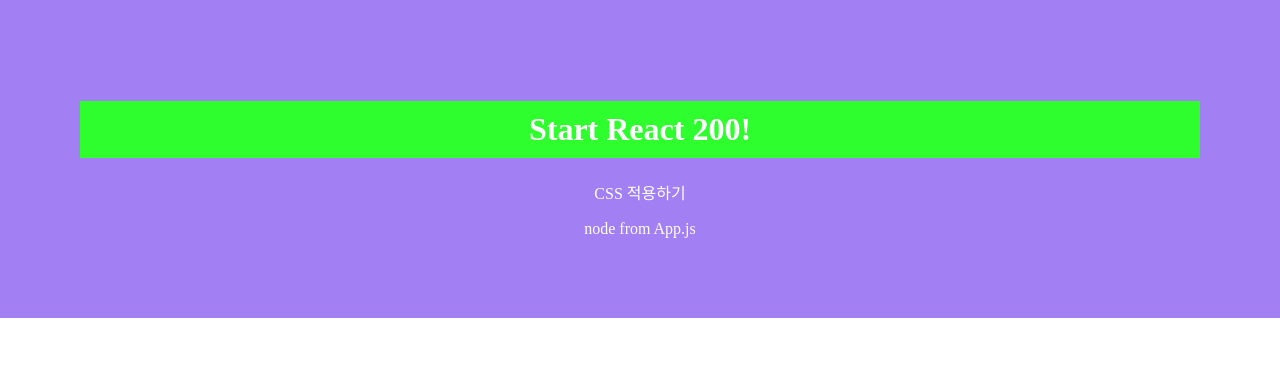
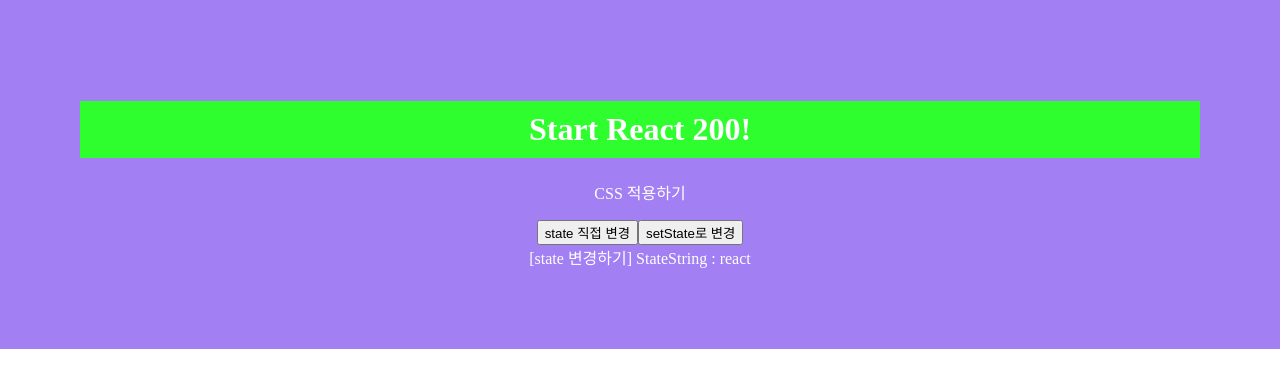
Before and after one commit to leejungyeoul/react200, a React (Create React App) app in the folder client/: page / in a window 1280 px wide. Shown: the top 388 px of the page. Built offline with nearby package versions, Linux system fonts and the light colour scheme.

Commit message:
025. setState() 함수 사용하기

```diff
--- a/client/src/App.js
+++ b/client/src/App.js
@@ -1,15 +1,13 @@
 import React from 'react';
 import './App.css';
-import PropsNode from './R023_PropsNode'
+import SetState from './R025_SetState'
 
 function App() {
   return (
     <div>
       <h1>Start React 200!</h1>
       <p>CSS 적용하기</p>
-      <PropsNode>
-        <span>node from App.js</span>
-      </PropsNode>
+      <SetState/>
     </div>
   );
 }
--- a/client/src/R023_PropsNode.js
+++ /dev/null
@@ -1,13 +0,0 @@
-import React, { Component } from 'react';
-
-class R023_PropsNode extends Component {
-  render() {
-    return (
-    <div style={{padding: "0px"}}>
-      {this.props.children}
-    </div>
-    )
-  }
-}
-
-export default R023_PropsNode;
--- /dev/null
+++ b/client/src/R025_SetState.js
@@ -0,0 +1,27 @@
+import React, { Component } from 'react';
+
+class R025_SetState extends Component {
+  constructor (props) {
+    super(props);
+    this.state = {
+        StateString: 'react',
+    }
+  }
+
+  StateChange = (flag) => {
+    if(flag == 'direct') this.state.StateString = '리액트';
+    if(flag == 'setstate') this.setState({StateString : '리액트'});
+  }
+
+  render() {
+    return (
+    <div style={{padding: "0px"}}>
+      <button onClick={(e) => this.StateChange('direct', e)}>state 직접 변경</button>
+      <button onClick={(e) => this.StateChange('setstate', e)}>setState로 변경</button><br/>
+      [state 변경하기] StateString : {this.state.StateString}
+    </div>
+    )
+  }
+}
+
+export default R025_SetState;
```
